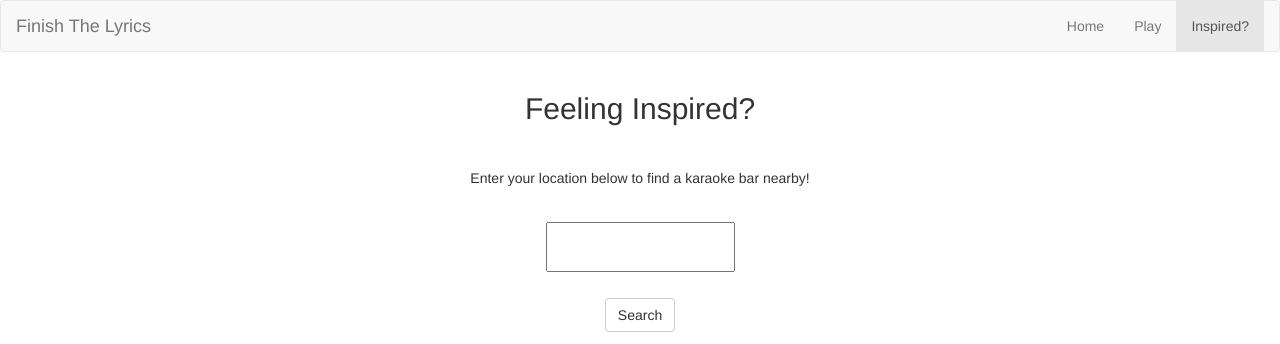
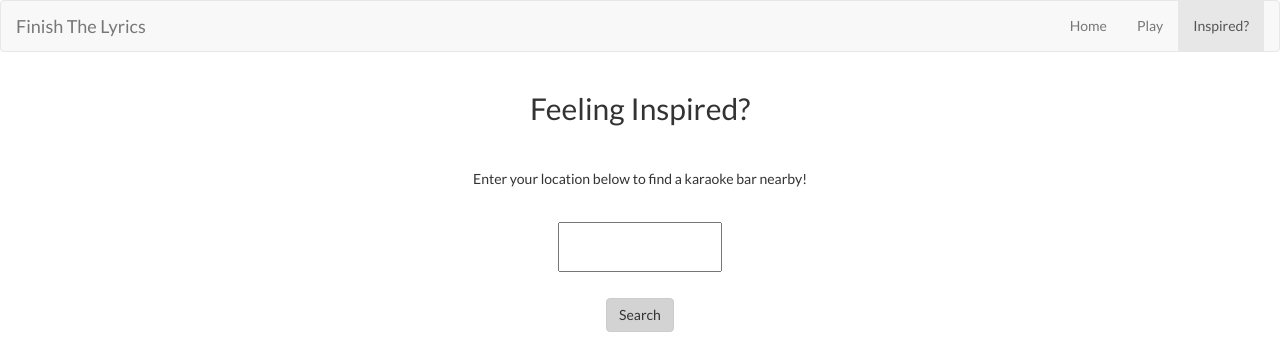
Before and after one commit to jaimielogan/FinishTheLyrics, a plain HTML site: page FeelingInspired.html in a window 1280 px wide. Drawn offline with nearby package versions, Linux system fonts and the light colour scheme; some packages are replaced by stand-ins of ours.

Commit message:
A few css updates

```diff
--- a/FeelingInspired.html
+++ b/FeelingInspired.html
@@ -2,13 +2,14 @@
 <html>
   <head>
     <meta charset="utf-8">
-    <title>Test</title>
+    <title>Finish The Lyrics | Inspired?</title>
+    <!-- Javascript -->
     <script src="https://ajax.googleapis.com/ajax/libs/jquery/3.1.0/jquery.min.js"></script>
     <script src="yelp.js"></script>
-    <!-- <script type="text/javascript" src="http://www.google.com/jsapi?&key=AIzaSyD0F5eU0w96rtOLVaA7yAAwQ_YtTK4BFLc"></script>
-    <script type="text/javascript" charset="utf-8"> google.load("maps","2.x")</script> -->
+    <!-- Styling -->
     <link href="https://maxcdn.bootstrapcdn.com/bootswatch/3.3.6/paper/bootstrap.min.css" rel="stylesheet" integrity="sha384-2mX2PSpkRSXLQzmNzH3gwK6srb06+OfbDlYjbog8LQuALYJjuQ3+Yzy2JIWNV9rW" crossorigin="anonymous">
     <link rel="stylesheet" href="style_inspired.css">
+    <link href="https://fonts.googleapis.com/css?family=Lato" rel="stylesheet">
   </head>
   <body>
 
@@ -36,7 +37,7 @@
     <!-- End of Nav Bar -->
 
     <!-- Form -->
-    <h2>Feeling Inspired?</h2>
+    <h2 class = "title">Feeling Inspired?</h2>
     <h5 class = "prompt">Enter your location below to find a karaoke bar nearby!</h5>
     <form class = "search">
       <input type = "text" class = "location">
--- a/style_inspired.css
+++ b/style_inspired.css
@@ -1,11 +1,12 @@
 body {
   display: flex;
   flex-direction: column;
+  font-family: 'Lato', sans-serif;
 }
 
 .prompt,
 .search,
-h2 {
+.title {
   display: flex;
   flex-direction: column;
   align-items: center;
@@ -22,7 +23,7 @@ h2 {
 }
 
 .prompt,
-h2 {
+.title {
   padding-bottom: 2vw;
 }
 
@@ -42,3 +43,7 @@ h2 {
   width:400px;
   height:400px;
 }
+
+.submit {
+  background-color: lightgrey;
+}
```
